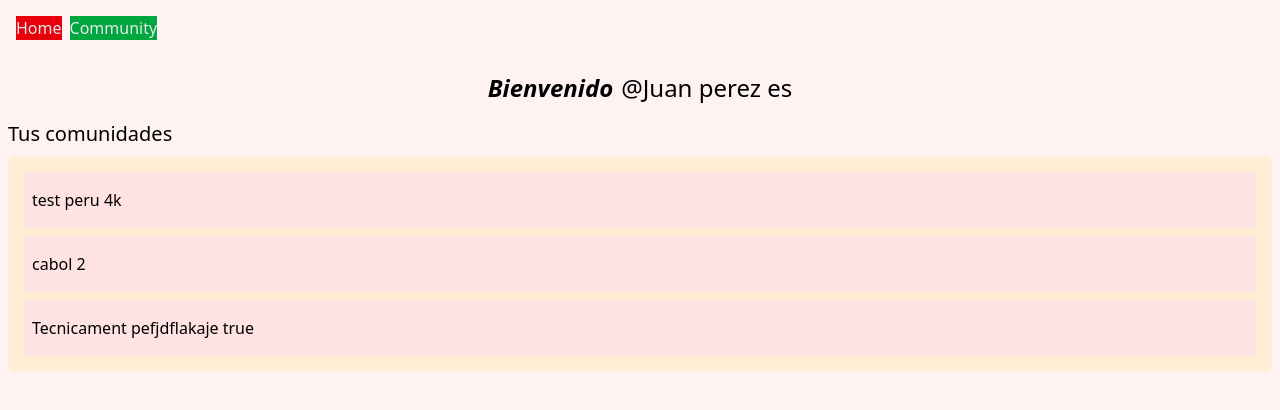
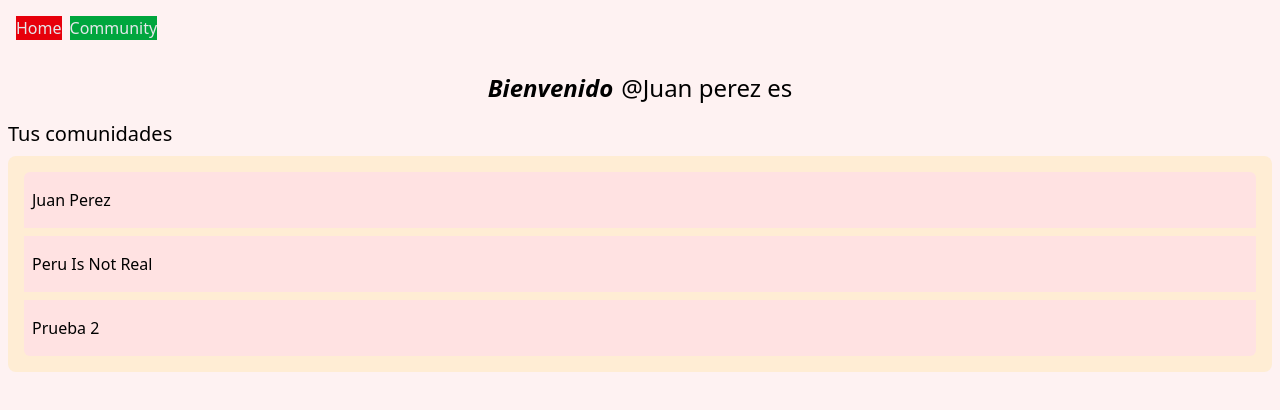
Before and after one commit to Mortadelo24/community-report-web-client, a Vue app: page / in a window 1280 px wide. Shown: the top 410 px of the page. Built offline with nearby package versions, Linux system fonts and the light colour scheme.

Commit message:
refactor communityListItem and router

```diff
--- a/src/App.vue
+++ b/src/App.vue
@@ -6,7 +6,7 @@
 <template>
   <nav class="flex gap-2 text-gray-200 p-4">
     <RouterLink to="/" class="bg-red-600">Home</RouterLink>
-    <RouterLink to="/community" class="bg-green-600">Community</RouterLink>
+    <RouterLink :to="{name: 'community', params: {id: '1'}}" class="bg-green-600">Community</RouterLink>
   </nav>
   <RouterView class="mx-2 my-4"></RouterView>
 
--- /dev/null
+++ b/src/apis/backend.ts
@@ -0,0 +1,24 @@
+interface Community {
+  id: number;
+  name: string;
+}
+
+const communities: Community[] = [
+  {id: 1, name: "juan perez"},
+  {id: 2, name: 'peru is not real'},
+  {
+    id:3, name: 'prueba 2'
+  }
+]
+
+
+const getCommunities = async() => {
+  return communities
+}
+
+export {
+  getCommunities,
+
+  //Interfaces | Types
+  Community
+}
--- /dev/null
+++ b/src/components/CommunityListItem.vue
@@ -0,0 +1,12 @@
+<script setup lang="ts">
+  import {Community} from '../apis/backend.ts'
+  const { community }  = defineProps<{community: Community}>();
+</script>
+<template>
+
+    <div class="bg-red-100 px-2 py-4 last:rounded-b-md first:rounded-t-md">
+        <p class="capitalize">{{community.name}}</p>
+
+    </div>
+
+</template>
--- a/src/router/index.ts
+++ b/src/router/index.ts
@@ -1,18 +1,30 @@
-import {createRouter, createMemoryHistory} from 'vue-router'
+import {createRouter, createWebHistory} from 'vue-router'
 
 import CommunityPage from '../views/ComunnityPage.vue'
 import HomePage from '../views/HomePage.vue'
+import NotFound from '../views/NotFound.vue'
 
 const routes = [
 
-  {path: '/', component: HomePage},
-  {path: '/community', component: CommunityPage}
+  {path: '/', name: 'home', component: HomePage},
+  {
+    path: '/community/:id',
+    name: 'community',
+    component: CommunityPage,
+    props: true
+  },
+  {
+    path: '/:pathMatch(.*)*',
+    name: 'notFound',
+    component: NotFound,
+    props: true
+  }
 
 ]
 
 const router = createRouter({
   routes: routes,
-  history: createMemoryHistory(),
+  history: createWebHistory(),
 
 })
 
--- /dev/null
+++ b/src/stores/global.ts
@@ -0,0 +1,18 @@
+import  {defineStore} from  'pinia'
+import {ref} from 'vue'
+import {getCommunities} from '../apis/backend.ts'
+
+
+export const useGlobalStore = defineStore('general', ()=>{
+  const communities = ref([]);
+
+  const loadCommunities = async() =>{
+
+      communities.value =  await getCommunities();
+  }
+
+  return {
+    communities,
+    loadCommunities
+  }
+})
--- a/src/views/ComunnityPage.vue
+++ b/src/views/ComunnityPage.vue
@@ -1,7 +1,8 @@
 <script setup lang="ts">
-
-
+  defineProps({
+  id: String
+})
 </script>
 <template>
-    Juan peru 4444
+  <div>Juan peru id: {{ id }} </div>
 </template>
--- a/src/views/HomePage.vue
+++ b/src/views/HomePage.vue
@@ -1,22 +1,23 @@
 <script setup lang="ts">
-  import {ref} from 'vue';
+  import {ref, onBeforeMount} from 'vue';
   import {storeToRefs} from 'pinia';
   import {useAuthStore} from '../stores/auth.ts'
   import {useLenguageStore} from '../stores/lenguage.ts'
+  import {useGlobalStore} from '../stores/global.ts'
+
+  import CommunityListItem from '../components/CommunityListItem.vue'
 
   const authStore = useAuthStore();
   const lenguageStore = useLenguageStore();
+  const globalStore = useGlobalStore();
   const {name} = storeToRefs(authStore);
   const {preference, lenguagePack} = storeToRefs(lenguageStore);
-  ``
+  const {communities} = storeToRefs(globalStore);
 
-  const communitiesList = ref(
-   [
-    "test peru 4k",
-    "cabol 2",
-    "Tecnicament pefjdflakaje true"
-  ]
-  )
+  onBeforeMount(()=>{
+    globalStore.loadCommunities();
+  })
+
 </script>
 
 <template>
@@ -25,9 +26,8 @@
     <div class="mt-4">
       <p class="text-xl font-medium">{{lenguagePack["communityListTitle"]}}</p>
         <div class="flex flex-col gap-2 bg-orange-100 mt-2 p-4 rounded-lg">
-          <div v-for="community in communitiesList"  class="bg-red-100 px-2 py-4 last:rounded-b-md first:rounded-t-md">
-            {{community}}
-          </div>
+          <CommunityListItem v-for="community in communities" :community="community" ref="community.id"></CommunityListItem>
+
         </div>
       </div>
   </div>
--- /dev/null
+++ b/src/views/NotFound.vue
@@ -0,0 +1,9 @@
+<script setup lang="ts">
+  const {pathMatch = []} = defineProps<{pathMatch: string[]}>();
+</script>
+
+<template>
+  <div>
+    Route not found: {{pathMatch}}
+  </div>
+</template>
```
